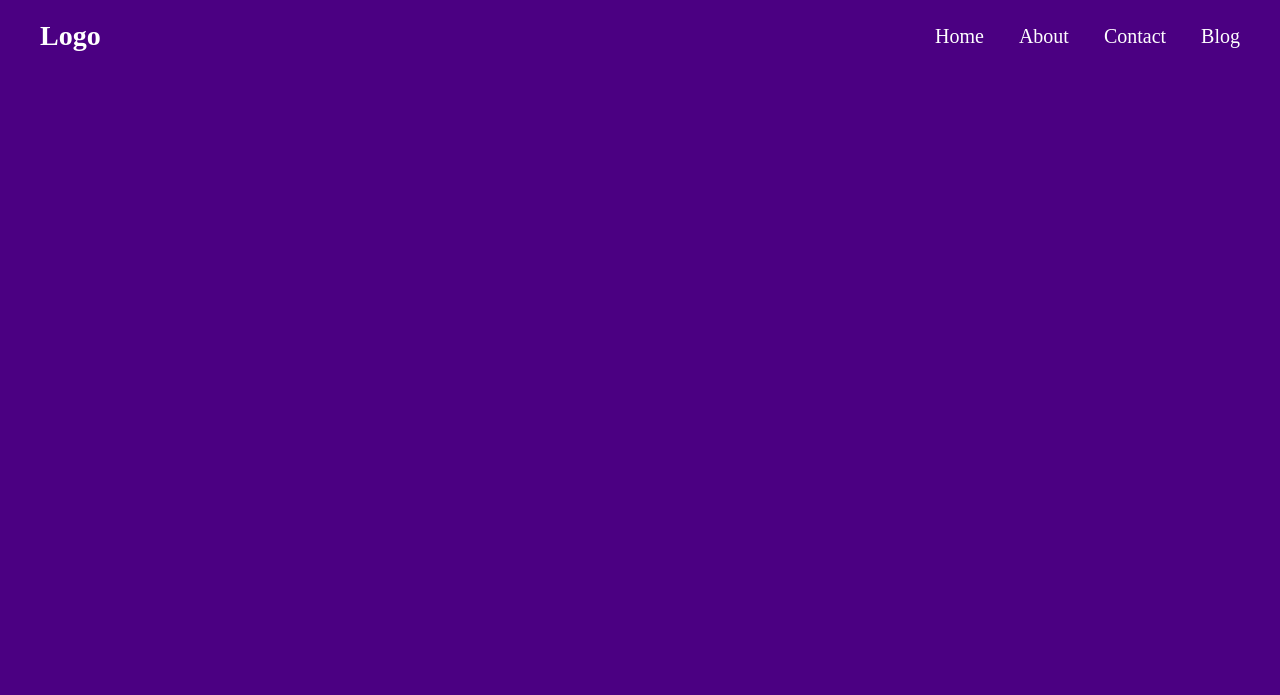
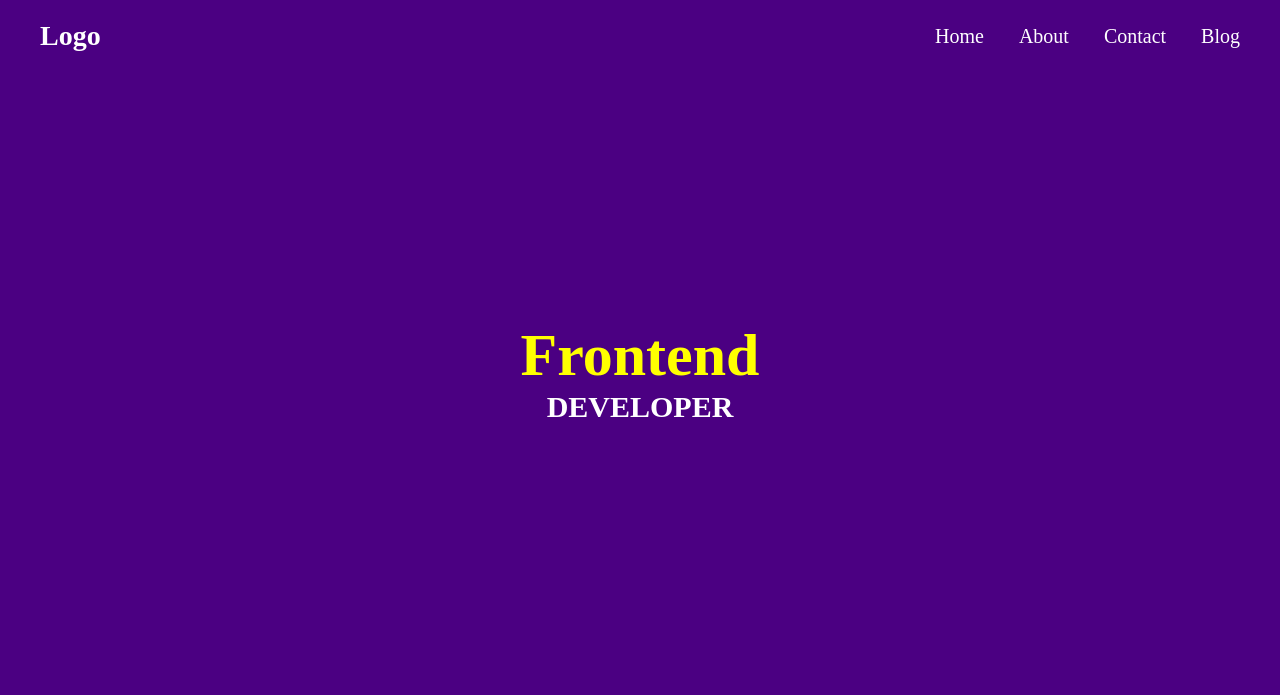
Before and after one commit to Ergashev95/test-git, a plain HTML site: page index.html in a window 1280 px wide. Drawn offline with Linux system fonts and the light colour scheme.

Commit message:
add dev branch

```diff
--- a/css/main.css
+++ b/css/main.css
@@ -41,3 +41,21 @@ a {
     color: white;
     font-size: 20px;
 }
+
+.header-content {
+    display: flex;
+    flex-direction: column;
+    align-items: center;
+    justify-content: center;
+    height: 80vh;
+}
+.header-title {
+    font-size: 60px;
+    color: yellow;
+}
+.header-text {
+    font-size: 30px;
+    font-weight: 700;
+    color: white;
+    text-transform: uppercase;
+}
--- a/index.html
+++ b/index.html
@@ -29,6 +29,10 @@
                 </li>
             </ul>
         </nav>
+        <div class="header-content">
+            <h1 class="header-title">Frontend</h1>
+            <p class="header-text">Developer</p>
+        </div>
     </header>
 
 
```
